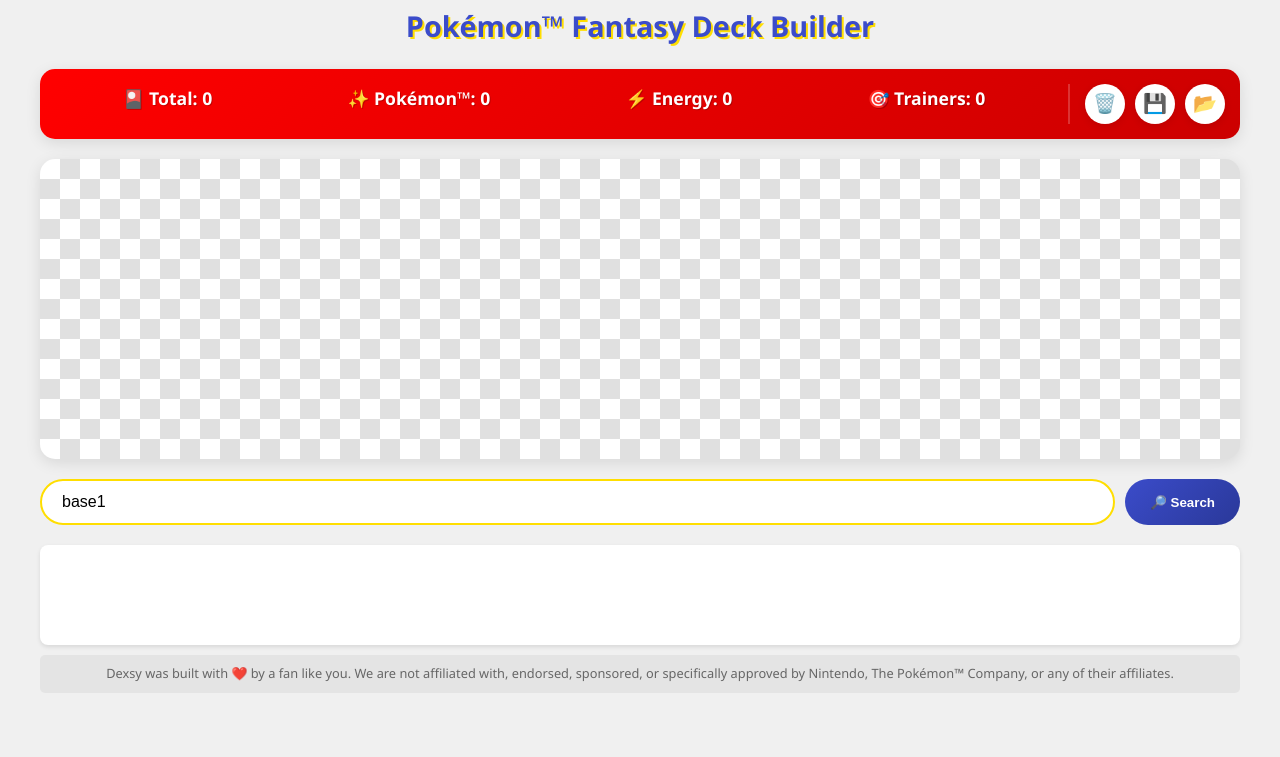
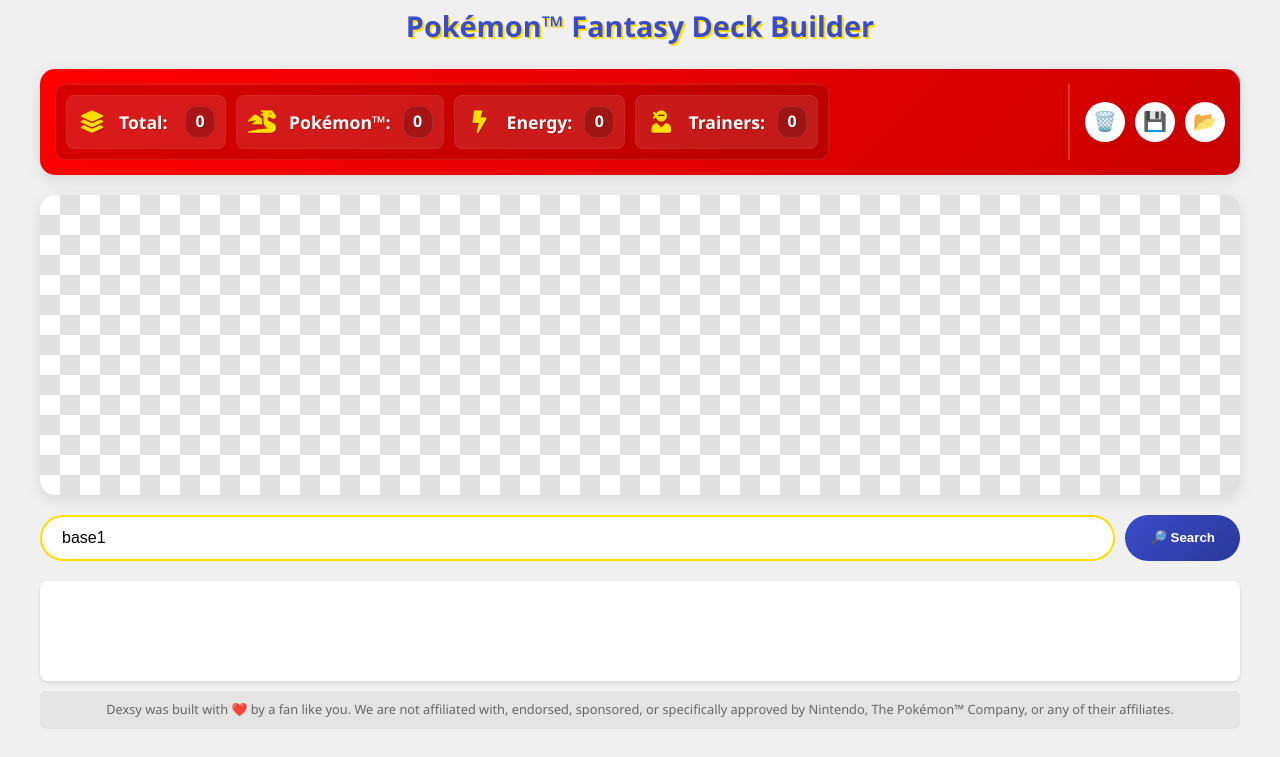
Before and after one commit to garfbargle/dexsy, a plain HTML site: page index.html in a window 1280 px wide. Shown: the part 121-878 px from the top of the page. Before the commit the page ends 844 px from the top, so only its background shows below. Drawn offline with Linux system fonts and the light colour scheme; no server answers.

Commit message:
new style for deck stats

```diff
--- a/index.html
+++ b/index.html
@@ -16,10 +16,22 @@
 
         <div class="deck-controls-container">
             <div class="deck-stats">
-                <div class="stat">🎴 Total: <span id="total-count">0</span></div>
-                <div class="stat">✨ Pokémon™: <span id="pokemon-count">0</span></div>
-                <div class="stat">⚡ Energy: <span id="energy-count">0</span></div>
-                <div class="stat">🎯 Trainers: <span id="trainer-count">0</span></div>
+                <div class="stat">
+                    <i class="fas fa-layer-group"></i>
+                    Total: <span id="total-count">0</span>
+                </div>
+                <div class="stat">
+                    <i class="fas fa-dragon"></i>
+                    Pokémon™: <span id="pokemon-count">0</span>
+                </div>
+                <div class="stat">
+                    <i class="fas fa-bolt"></i>
+                    Energy: <span id="energy-count">0</span>
+                </div>
+                <div class="stat">
+                    <i class="fas fa-user-ninja"></i>
+                    Trainers: <span id="trainer-count">0</span>
+                </div>
             </div>
             <div class="button-container">
                 <button id="undoBtn" aria-label="Undo remove" data-label="Undo" style="display: none;">
--- a/styles.css
+++ b/styles.css
@@ -63,16 +63,54 @@
 
         .deck-stats {
             display: flex;
-            flex: 1;
-            justify-content: space-around;
+            flex-direction: row;
+            gap: 10px;
             color: white;
-            padding-right: 15px;
+            padding: 10px;
+            background: rgba(0, 0, 0, 0.15);
+            border-radius: 10px;
+            border: 1px solid rgba(255, 255, 255, 0.1);
+            flex-wrap: nowrap;
+            align-items: center;
         }
 
         .stat {
+            display: grid;
+            grid-template-columns: auto 1fr auto;
+            gap: 12px;
+            align-items: center;
+            padding: 10px;
+            background: rgba(255, 255, 255, 0.1);
+            border-radius: 8px;
+            transition: all 0.3s ease;
             font-weight: bold;
             font-size: 1.1rem;
             text-shadow: 1px 1px rgba(0,0,0,0.2);
+            border: 1px solid rgba(255, 255, 255, 0.05);
+            min-width: 160px;
+        }
+
+        .stat:hover {
+            transform: translateY(-5px);
+            background: rgba(255, 255, 255, 0.15);
+            box-shadow: 0 2px 8px rgba(0, 0, 0, 0.2);
+        }
+
+        .stat i {
+            font-size: 1.4rem;
+            width: 30px;
+            text-align: center;
+            color: var(--pokemon-yellow);
+        }
+
+        .stat span {
+            background: rgba(0, 0, 0, 0.2);
+            padding: 2px 8px;
+            border-radius: 12px;
+            font-size: 1rem;
+            min-width: 30px;
+            text-align: center;
+            border: 1px solid rgba(255, 255, 255, 0.1);
         }
 
         .deck-display {
```
